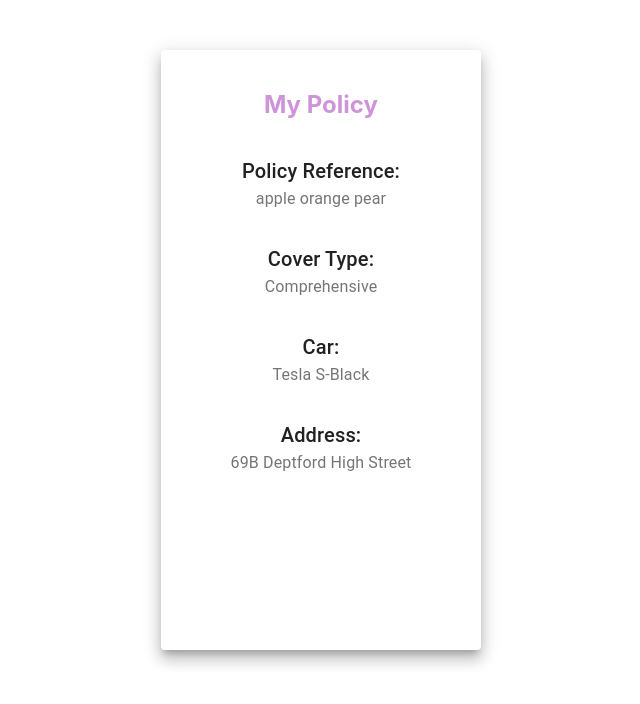
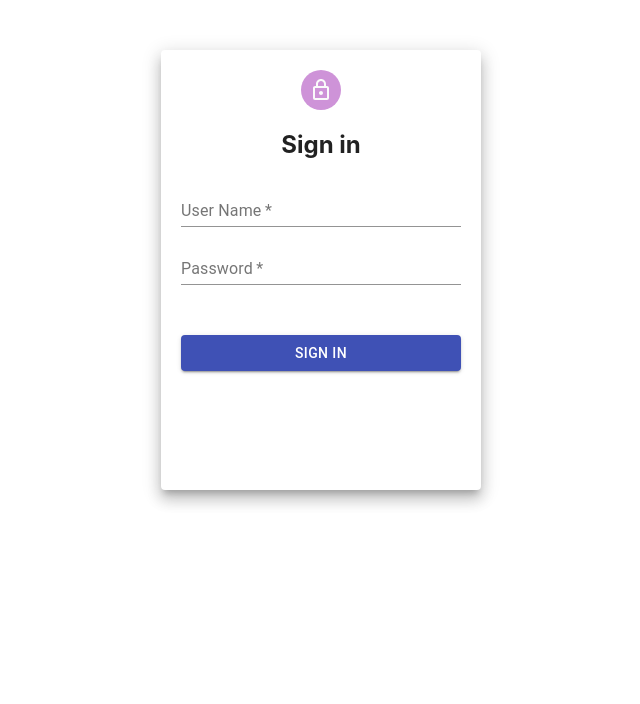
Before and after one commit to CarolinaCapilla/bymiles-react-api, a React (Create React App) app: page / in a window 1280 px wide. Shown: the top 704 px of the page, without its empty margins (319-959 px from the left). Built offline with nearby package versions, Linux system fonts and the light colour scheme.

Commit message:
created postDataHandler method that takes care of the POST request to the api and sets the state of type to the access_token received as a response to then use it for our GET request to the Policy Details endpoint

```diff
--- a/src/App.js
+++ b/src/App.js
@@ -1,16 +1,16 @@
-import React from 'react'
+import React from 'react';
 
-// import Login from './Components/Login/Login'
-import PolicyDetails from './Components/PolicyDetails/PolicyDetails'
-import './App.css'
+import Login from './Components/Login/Login';
+// import PolicyDetails from './Components/PolicyDetails/PolicyDetails';
+import './App.css';
 
 function App() {
   return (
     <div className="App">
-      {/* <Login /> */}
-      <PolicyDetails />
+      <Login />
+      {/* <PolicyDetails /> */}
     </div>
-  )
+  );
 }
 
-export default App
+export default App;
--- a/src/Components/Login/Login.js
+++ b/src/Components/Login/Login.js
@@ -1,6 +1,7 @@
 import React, { Component } from 'react';
+import axios from 'axios';
+
 import './Login.css';
-
 import { Avatar, Button, Grid, Paper, TextField } from '@material-ui/core';
 import LockOutlinedIcon from '@material-ui/icons/LockOutlined';
 import purple from '@material-ui/core/colors/purple';
@@ -8,6 +9,32 @@ class Login extends Component {
   state = {
     username: '',
     password: '',
+    type: '',
+  };
+
+  postDataHandler = () => {
+    const userLogin = {
+      username: this.state.username,
+      password: this.state.password,
+      type: 'USER_PASSWORD_AUTH',
+    };
+    const headers = {
+      environment: 'mock',
+      'Content-type': 'application/json',
+    };
+    axios
+      .post('https://api.bybits.co.uk/auth/token', userLogin, {
+        headers: headers,
+      })
+      .then((response) => {
+        console.log(response);
+        if (response.status === 200) {
+          console.log('Login successfull');
+        }
+        this.setState({
+          type: response.data.access_token,
+        });
+      });
   };
 
   render() {
@@ -22,7 +49,6 @@ class Login extends Component {
             <Grid className="textInput">
               <TextField
                 fullWidth
-                id="standard-basic"
                 label="User Name"
                 placeholder="Enter User Name"
                 required
@@ -30,7 +56,6 @@ class Login extends Component {
               <Grid className="textInput">
                 <TextField
                   fullWidth
-                  id="standard-basic"
                   label="Password"
                   placeholder="Enter Password"
                   type="password"
@@ -39,7 +64,13 @@ class Login extends Component {
               </Grid>
             </Grid>
           </Grid>
-          <Button fullWidth type="submit" variant="contained" color="primary">
+          <Button
+            onClick={this.postDataHandler}
+            fullWidth
+            type="submit"
+            variant="contained"
+            color="primary"
+          >
             Sign in
           </Button>
         </Paper>
```
